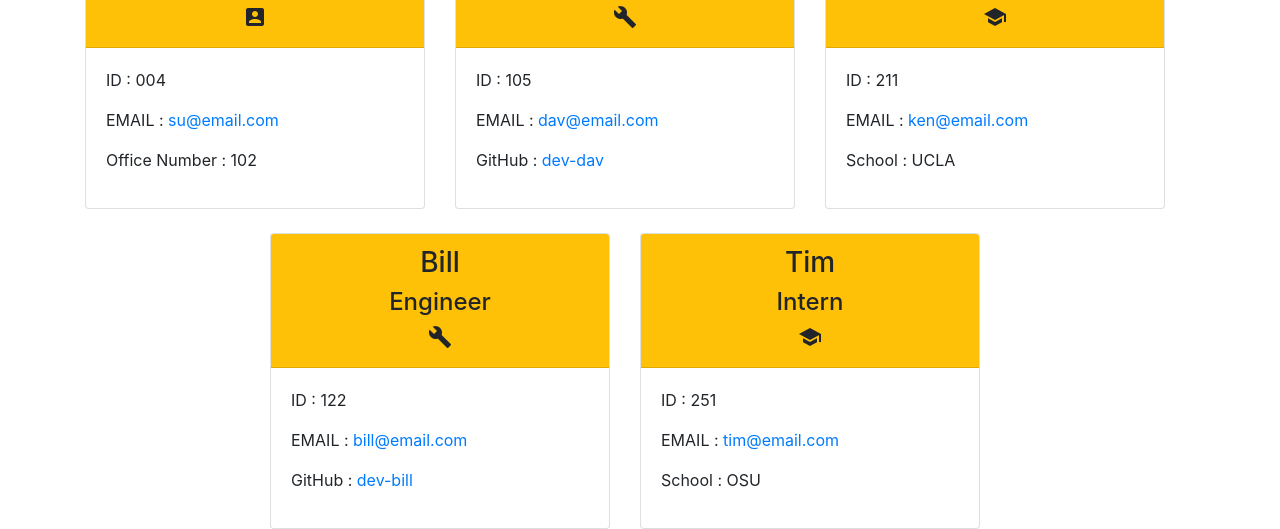
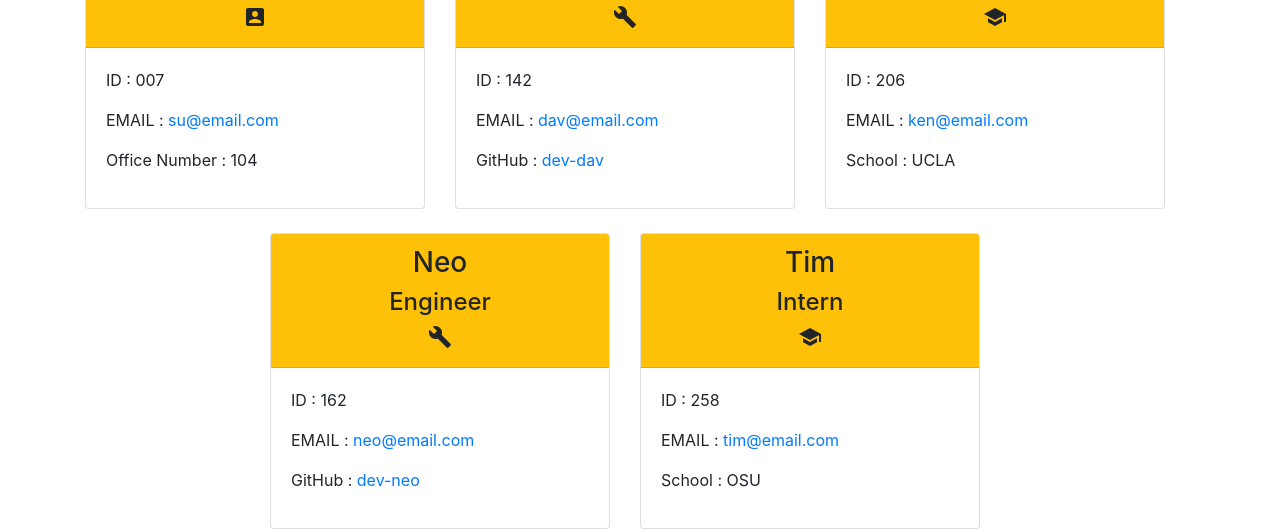
Before and after one commit to min-hinthar/team-profile-generator, a website: page dist/teamProfile.html in a window 1280 px wide. Shown: the part 310-839 px from the top of the page. Drawn offline with nearby package versions, Linux system fonts and the light colour scheme.

Commit message:
readMe file updated, walkthrough video url updated, removed { file from root folder

```diff
--- a/dist/teamProfile.html
+++ b/dist/teamProfile.html
@@ -37,13 +37,13 @@
             </div>
             <div class="card-body">
                 <p class="id">
-                    ID : 004
+                    ID : 007
                 </p>
                 <p class="email">
                     EMAIL : <a href="mail:su@email.com"> su@email.com</a>
                 </p>
                 <p class="office">
-                    Office Number : 102
+                    Office Number : 104
                 </p>
             </div>
         </div>
@@ -62,7 +62,7 @@
             </div>
             <div class="card-body">
                 <p class="id">
-                    ID : 105
+                    ID : 142
                 </p>
                 <p class="email">
                     EMAIL : <a href="mail:dav@email.com"> dav@email.com</a>
@@ -87,7 +87,7 @@
             </div>
             <div class="card-body">
                 <p class="id">
-                    ID : 211
+                    ID : 206
                 </p>
                 <p class="email">
                     EMAIL : <a href="mail:ken@email.com"> ken@email.com</a>
@@ -103,7 +103,7 @@
         <div class="card h-100">
             <div class="card-header bg-warning text-center">
                 <h3>
-                    Bill
+                    Neo
                 </h3>
                 <h4>
                     Engineer
@@ -112,13 +112,13 @@
             </div>
             <div class="card-body">
                 <p class="id">
-                    ID : 122
+                    ID : 162
                 </p>
                 <p class="email">
-                    EMAIL : <a href="mail:bill@email.com"> bill@email.com</a>
+                    EMAIL : <a href="mail:neo@email.com"> neo@email.com</a>
                 </p>
                 <p class="gitHub">
-                    GitHub : <a href="https://github.com/dev-bill"> dev-bill</a>
+                    GitHub : <a href="https://github.com/dev-neo"> dev-neo</a>
                 </p>
             </div>
         </div>
@@ -137,7 +137,7 @@
             </div>
             <div class="card-body">
                 <p class="id">
-                    ID : 251
+                    ID : 258
                 </p>
                 <p class="email">
                     EMAIL : <a href="mail:tim@email.com"> tim@email.com</a>
```
Also changed, not shown: README.md, assets/team_profile_generator_screenshot.jpg (added), 1 other file.
